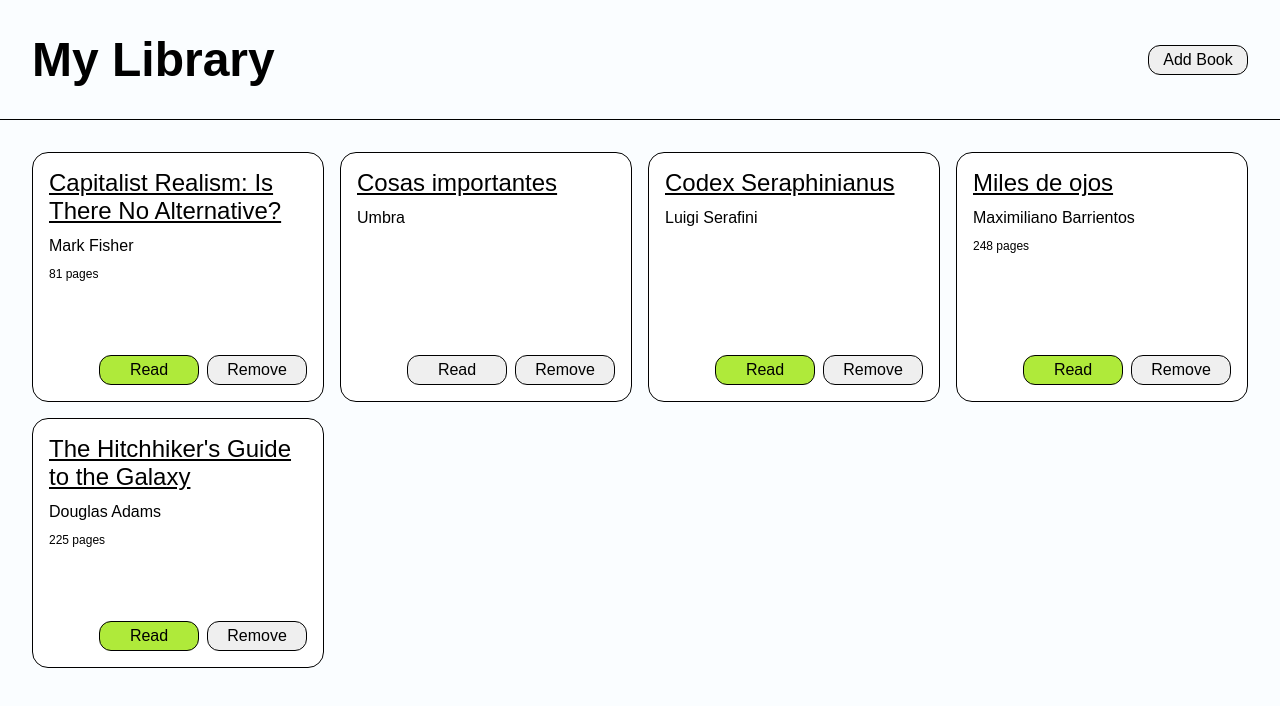
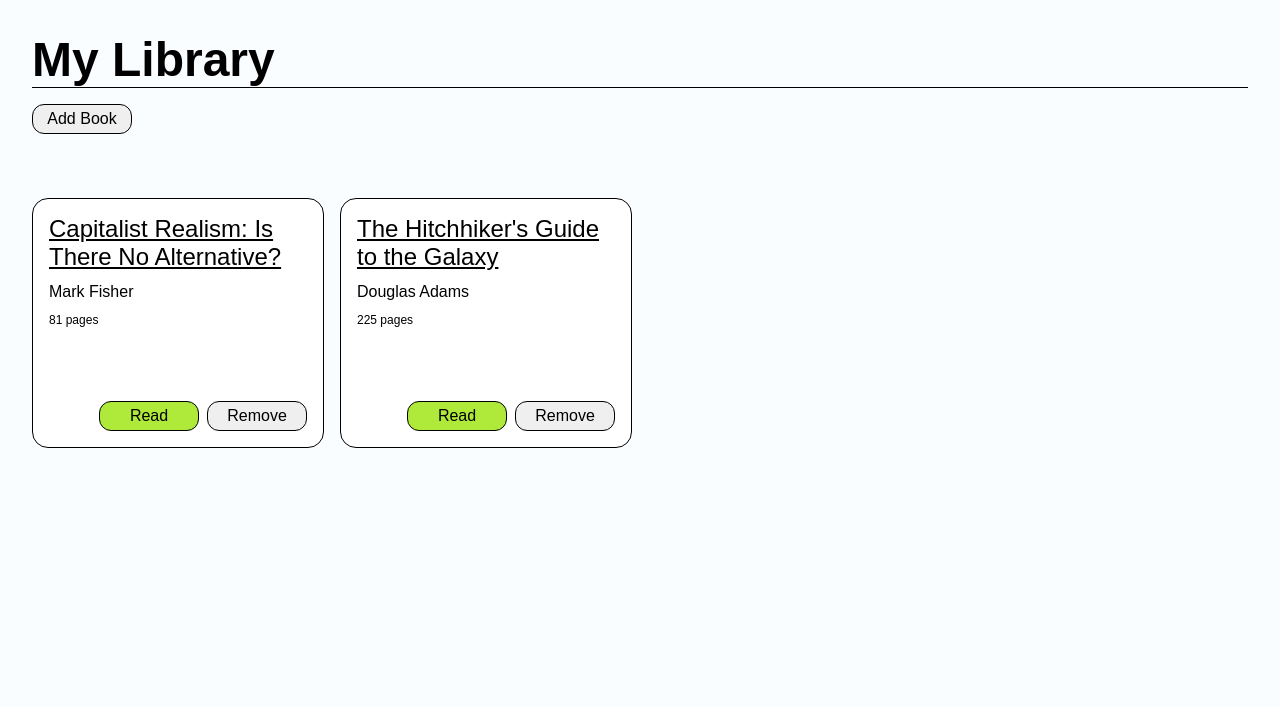
Before and after one commit to astrosuka/library, a plain HTML site: page index.html in a window 1280 px wide. Drawn offline with Linux system fonts and the light colour scheme.

Commit message:
Edit style and change example books

```diff
--- a/script.js
+++ b/script.js
@@ -1,10 +1,7 @@
 const myLibrary = [];
 
-//dummy books
+//example books
 myLibrary.push(new Book('Capitalist Realism: Is There No Alternative?', 'Mark Fisher', 81, true));
-myLibrary.push(new Book('Cosas importantes', 'Umbra', '', false));
-myLibrary.push(new Book('Codex Seraphinianus', 'Luigi Serafini', '', true));
-myLibrary.push(new Book('Miles de ojos', 'Maximiliano Barrientos', 248, true));
 myLibrary.push(new Book("The Hitchhiker's Guide to the Galaxy", 'Douglas Adams', 225, true));
 
 function Book(title, author, pages, read) {
--- a/style.css
+++ b/style.css
@@ -43,13 +43,14 @@ button:hover {
 header  {
     display: flex;
     gap: var(--gap);
-    align-items: center;
+    /* align-items: center; */
     justify-content: space-between;
+    flex-direction: column;
     padding: 32px;
-    border-bottom: 1px solid black;
 }
 
 h1 {
+    border-bottom: 1px solid black;
     font-size: 3rem;
 }
 
```
